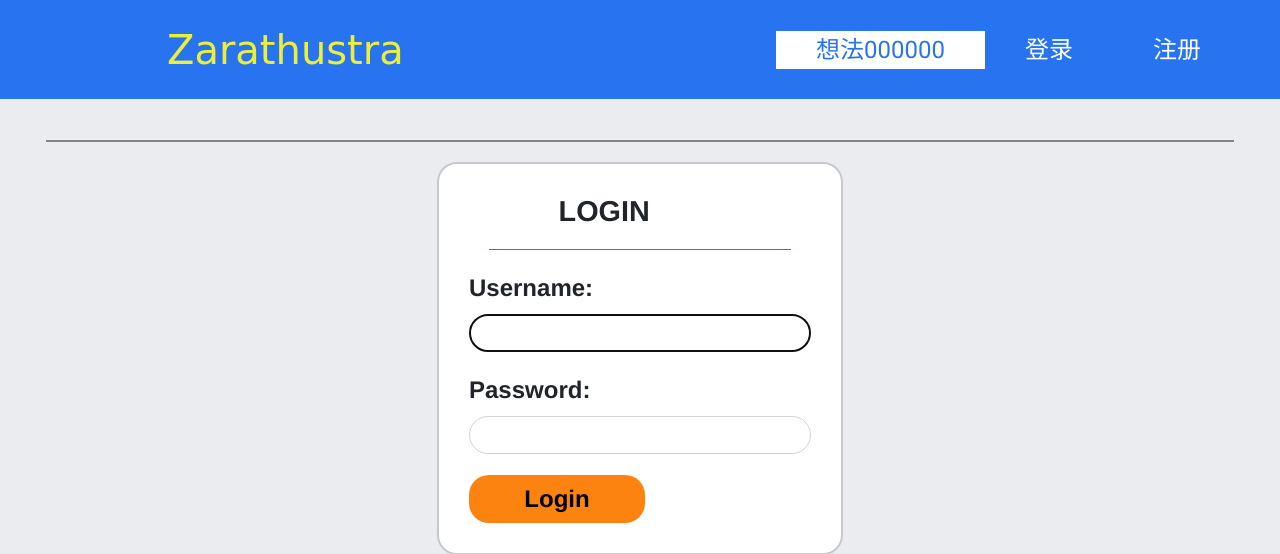
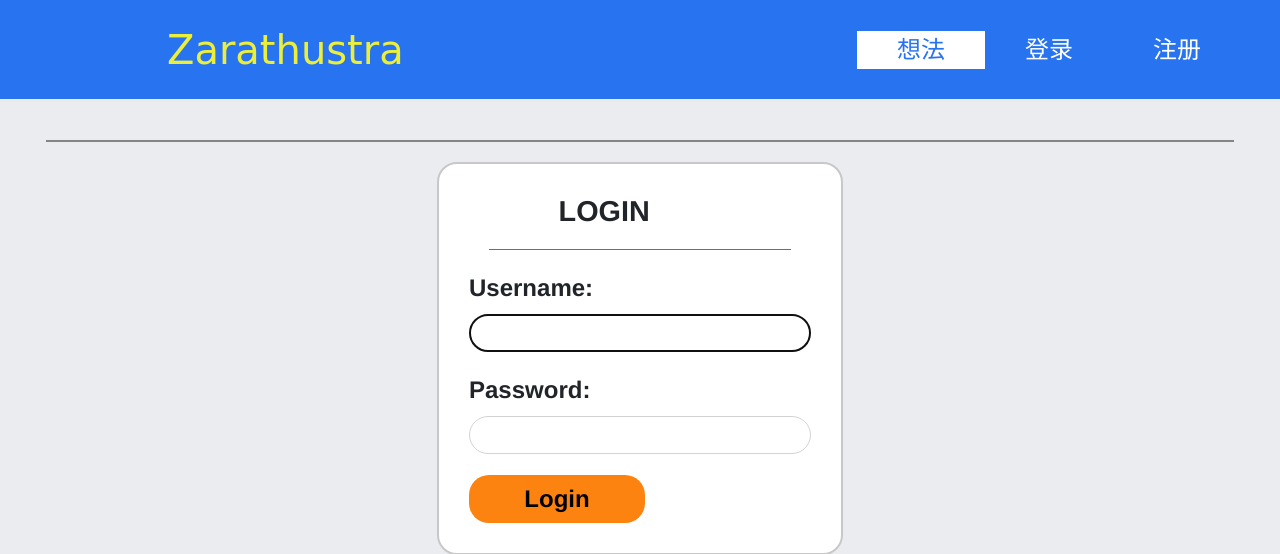
Before and after one commit to SUFE-lxc/Final_Project, a Django app: page /login in a window 1280 px wide. Shown: the top 554 px of the page. Run offline with Django 3.2, Linux system fonts and the light colour scheme; some libraries are stand-ins or nearby versions; some web fonts are replaced.

Commit message:
Update navbar.html

```diff
--- a/Zarathustra/main/templates/navbar.html
+++ b/Zarathustra/main/templates/navbar.html
@@ -14,7 +14,7 @@
 
       <li class=" nav-item active">
 
-        <a href="{% url 'index' %}" >想法000000</a>
+        <a href="{% url 'index' %}" >想法</a>
       </li>
       {% if user.is_authenticated %}
 
```
